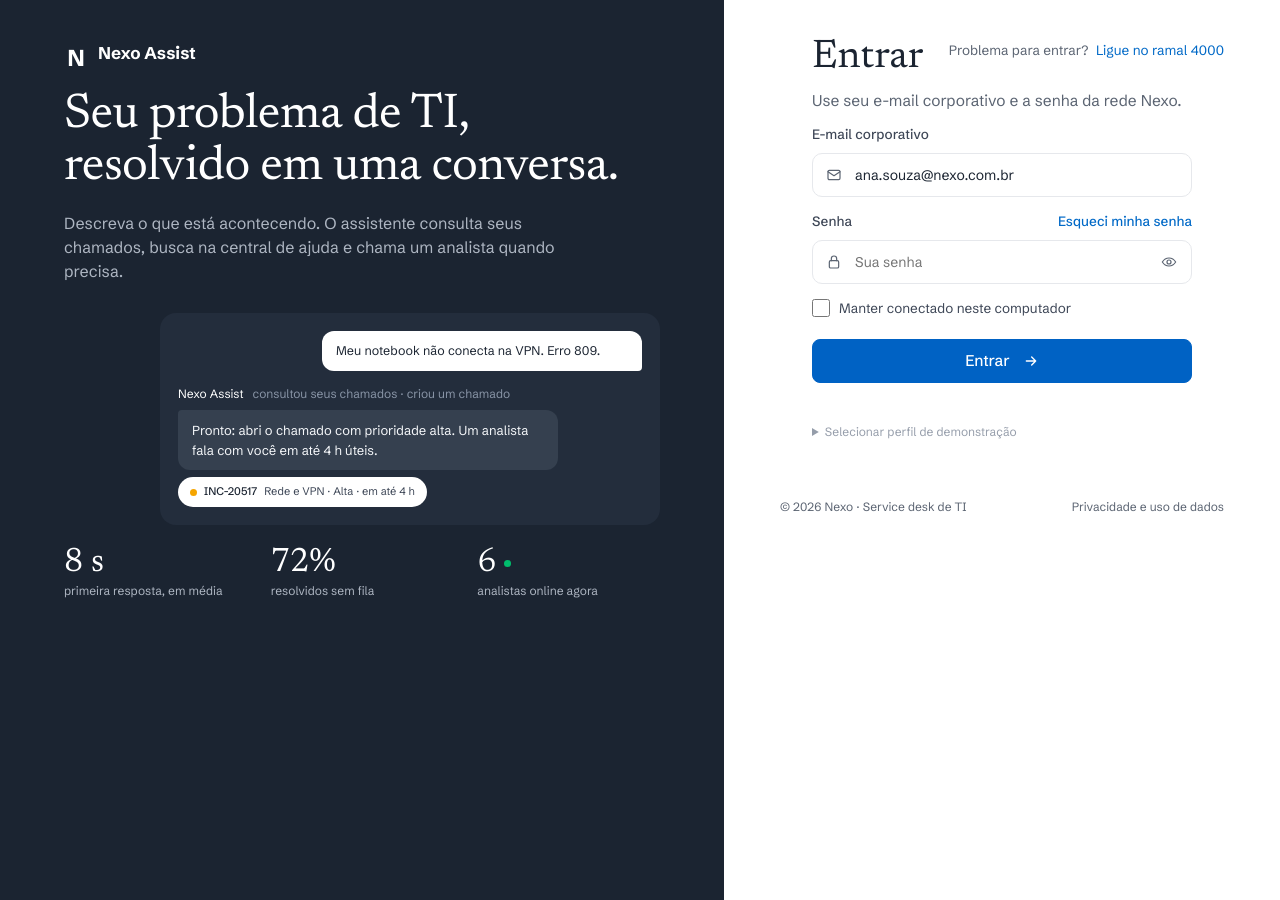
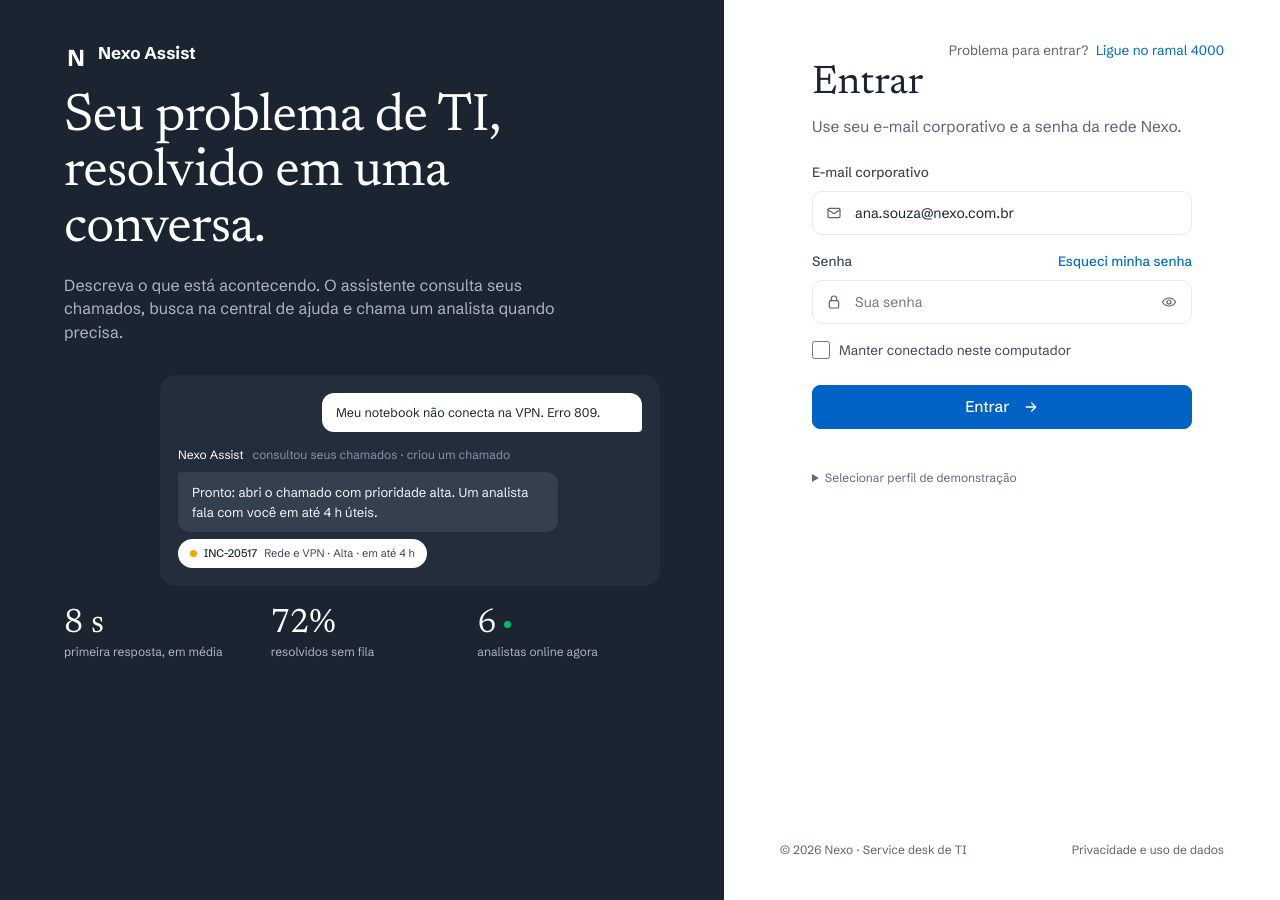
Before and after one commit to lenixeduardo/nexo-assist, a website: page public/index.html in a window 1280 px wide. Drawn offline with Linux system fonts and the light colour scheme; no server answers.

Commit message:
fix(ui): remove regressed form offset; preserve best measured Pencil geometry

```diff
--- a/public/styles.css
+++ b/public/styles.css
@@ -152,18 +152,17 @@ h1,h2,h3{letter-spacing:normal}
 }
 
 
-/* Goal pass 2: align editorial line breaks and sign-in reference spacing. */
+
+/* Goal pass 3 — preserve best measured geometry, improve original font size subtly. */
 @media(min-width:1151px){
-.login-showcase .showcase-main h1{font-size:49px;line-height:1.06;letter-spacing:-.6px}
-.login-right .login-form-container{transform:translateY(-26px)}
-.login-right .login-form-container form{margin-top:12px}
-.login-right .login-form-container .field{margin-bottom:14px}
-.login-right .login-form-container .remember-label{margin:0 0 20px}
-.login-right .login-foot{margin-top:0;position:absolute;top:498px;left:56px;right:56px}
-.login-right{position:relative}
+.login-showcase .showcase-main h1{font-size:53px;letter-spacing:-.75px}
+.login-right .login-form-container{transform:none}
+.login-right .login-form-container form{margin-top:24px}
+.login-right .login-form-container .field{margin-bottom:16px}
+.login-right .login-form-container .remember-label{margin:0 0 24px}
+.login-right .login-foot{margin-top:auto;position:static}
 .login-right .demo-users{margin-top:14px}
 }
-.login-form-container .demo-users{border-top:0;padding-top:0;margin-top:14px}
-.login-form-container .demo-users summary{font-size:12px;color:#5e6a7e;cursor:pointer;list-style:revert}
-.login-form-container .demo-users:not([open]){opacity:.65}
+.login-form-container .demo-users{border-top:0;padding-top:0}
+.login-form-container .demo-users summary{font-size:12px;color:#5e6a7e;cursor:pointer}
 .login-form-container .demo-users .demo-user-options{padding-top:10px}
```
